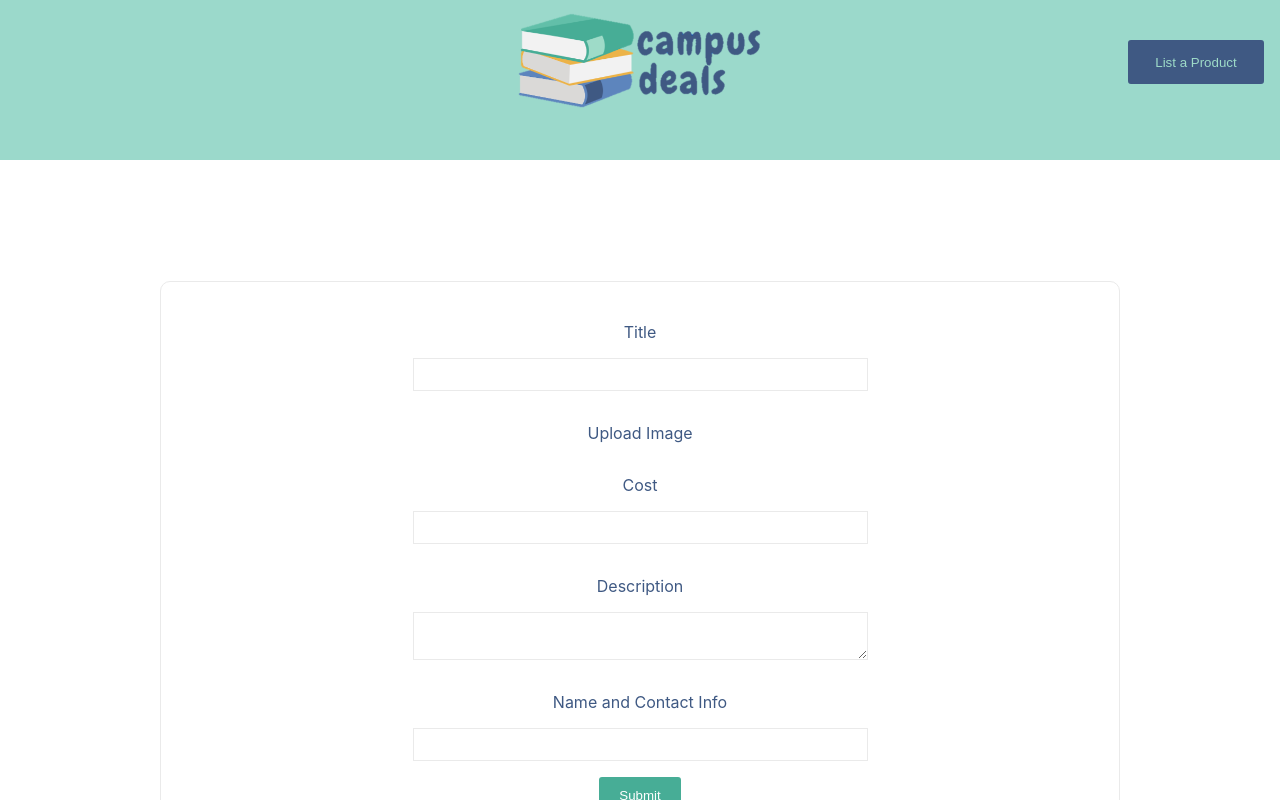
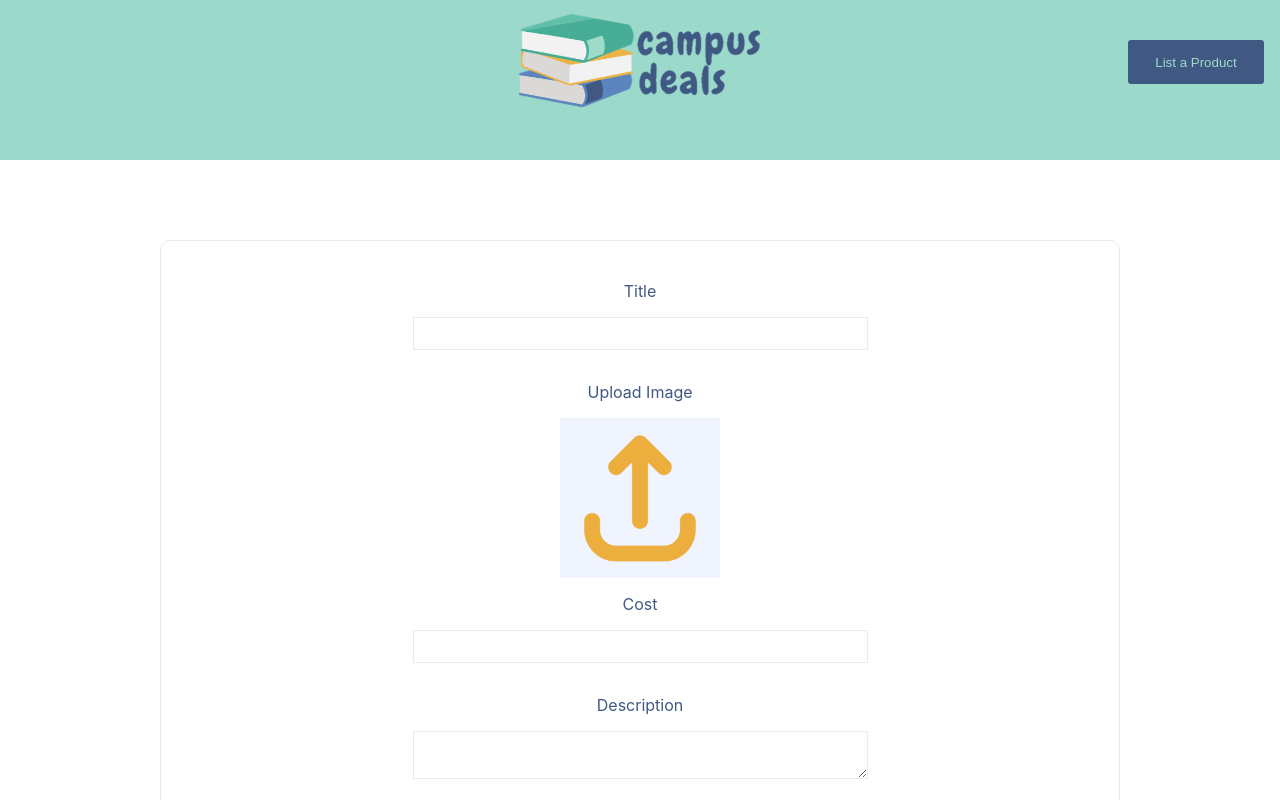
Before and after one commit to MDreyfuss/campus-deals, a Next.js app: page /list-new in a window 1280 px wide. Shown: the top 800 px of the page. Built offline with nearby package versions, Linux system fonts and the light colour scheme.

Commit message:
added icon for uploading an image to list new product page

```diff
--- a/pages/list-new.js
+++ b/pages/list-new.js
@@ -15,6 +15,7 @@ export default function ListNew() {
                 <input type="text" id="itemTitle" name="itemTitle" className={styles.textInput}/>
 
                 <label for="itemImage"className={styles.label}>Upload Image</label>
+                <img src="/UploadIcon.png" className={styles.img}/>
 
                 <label for="itemCost"className={styles.label}>Cost</label>
                 <input type="text" id="itemCost" name="itemCost" className={styles.textInput}/>
--- a/styles/list-new.module.css
+++ b/styles/list-new.module.css
@@ -64,3 +64,7 @@
     background-color: #ffffff;
     color: #47AD96;
 }
+
+.img {
+    height: 20vh;
+  }
```
Also changed, not shown: public/UploadIcon.png (added).
